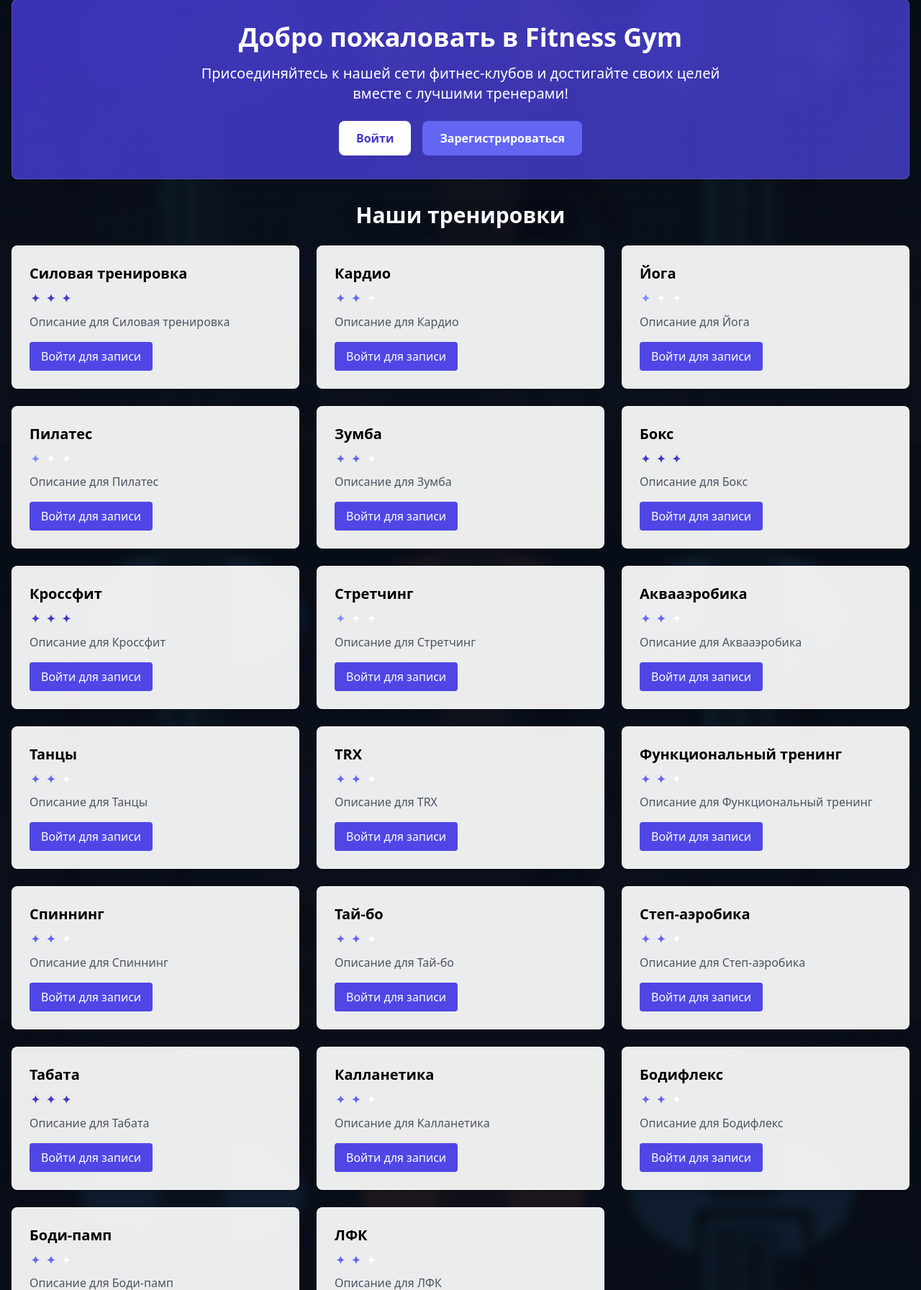
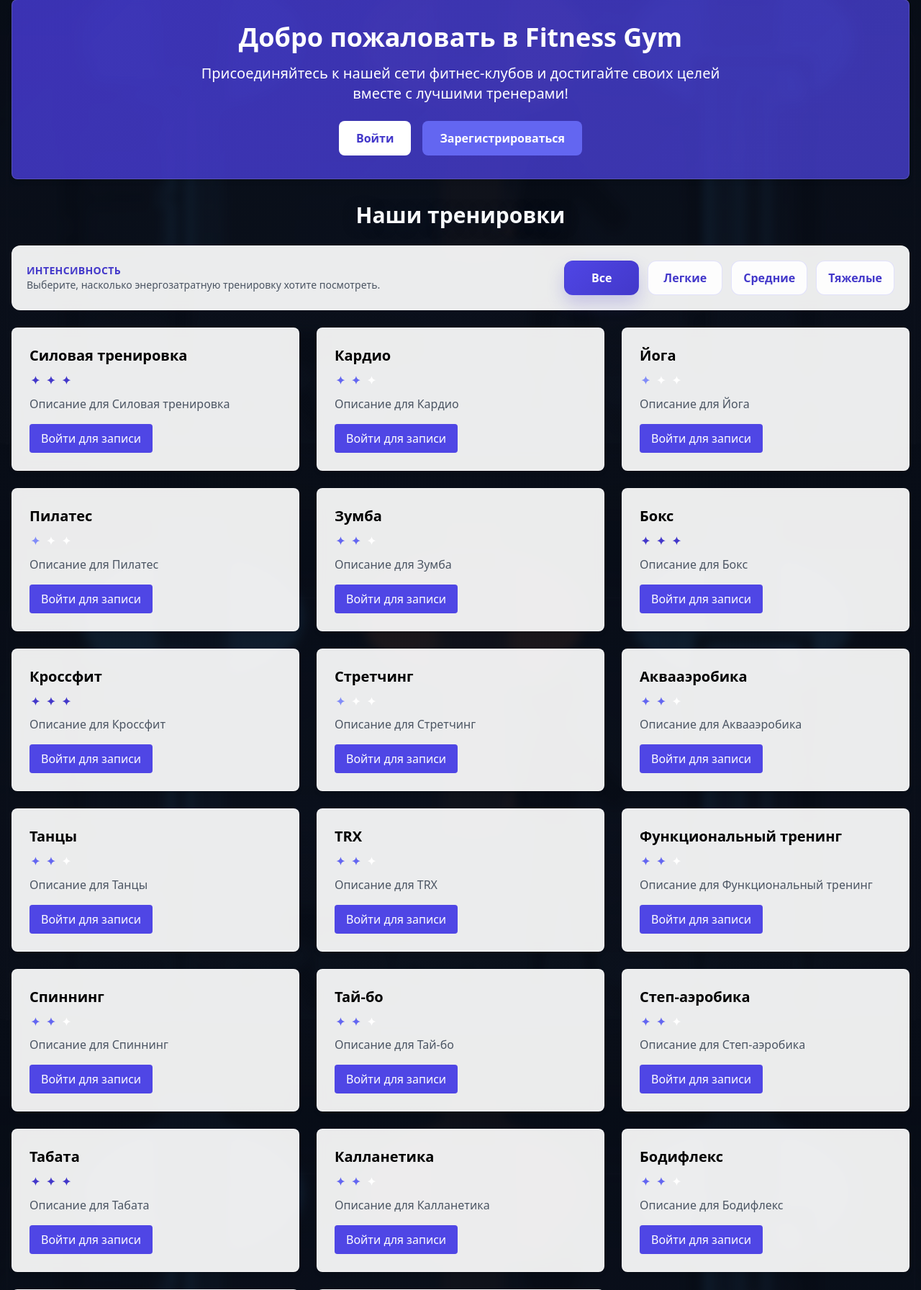
Before and after one commit to 9onin/fitness_gym_app, a Flask app: page / in a window 1280 px wide. Shown: the part 77-1869 px from the top of the page at 72% size. Run offline with Flask 3, Linux system fonts and the light colour scheme; data comes from the database, SQL or seed files in the repository; some libraries are stand-ins or nearby versions.

Commit message:
Add homepage workout intensity filter

```diff
--- a/static/css/main.css
+++ b/static/css/main.css
@@ -20,6 +20,39 @@ body.home-page main {
     background: rgba(255, 255, 255, 0.92);
     backdrop-filter: blur(8px);
     border: 1px solid rgba(255, 255, 255, 0.55);
+}
+
+.intensity-filter-panel {
+    border-radius: 0.75rem;
+}
+
+.intensity-filter-controls {
+    display: flex;
+    flex-wrap: wrap;
+    gap: 0.75rem;
+}
+
+.intensity-filter-btn {
+    min-width: 6.5rem;
+    padding: 0.7rem 1rem;
+    border: 1px solid rgba(99, 102, 241, 0.18);
+    border-radius: 0.75rem;
+    background: rgba(255, 255, 255, 0.88);
+    color: #4338ca;
+    font-weight: 600;
+    transition: all 150ms ease;
+}
+
+.intensity-filter-btn:hover {
+    background: #eef2ff;
+    border-color: rgba(99, 102, 241, 0.35);
+}
+
+.intensity-filter-btn.is-active {
+    background: linear-gradient(135deg, #4f46e5, #4338ca);
+    border-color: transparent;
+    color: #ffffff;
+    box-shadow: 0 12px 24px rgba(67, 56, 202, 0.22);
 }
 
 .energy-meter {
--- a/templates/index.html
+++ b/templates/index.html
@@ -23,10 +23,25 @@
     <section class="mb-12">
         <h2 class="text-3xl font-bold mb-6 text-center">Наши тренировки</h2>
 
-        <div class="grid grid-cols-1 md:grid-cols-2 lg:grid-cols-3 gap-6">
+        <div class="homepage-panel intensity-filter-panel p-4 md:p-5 mb-6">
+            <div class="flex flex-col gap-4 md:flex-row md:items-center md:justify-between">
+                <div>
+                    <p class="text-sm font-semibold uppercase tracking-wide text-indigo-700">Интенсивность</p>
+                    <p class="text-sm text-gray-600">Выберите, насколько энергозатратную тренировку хотите посмотреть.</p>
+                </div>
+                <div class="intensity-filter-controls" data-intensity-filter>
+                    <button type="button" class="intensity-filter-btn is-active" data-level="all">Все</button>
+                    <button type="button" class="intensity-filter-btn" data-level="1">Легкие</button>
+                    <button type="button" class="intensity-filter-btn" data-level="2">Средние</button>
+                    <button type="button" class="intensity-filter-btn" data-level="3">Тяжелые</button>
+                </div>
+            </div>
+        </div>
+
+        <div class="grid grid-cols-1 md:grid-cols-2 lg:grid-cols-3 gap-6" data-workout-grid>
             {% for workout_type in workout_types %}
                 {% set energy_level = energy_levels.get(workout_type.name, 2) %}
-                <div class="homepage-panel rounded-lg shadow-md overflow-hidden">
+                <div class="homepage-panel rounded-lg shadow-md overflow-hidden workout-card" data-energy-level="{{ energy_level }}">
                     <div class="p-6">
                         <h3 class="text-xl font-bold mb-2">{{ workout_type.name }}</h3>
                         <div class="energy-meter energy-level-{{ energy_level }} mb-3" aria-label="Уровень нагрузки {{ energy_level }} из 3">
@@ -44,6 +59,10 @@
                     </div>
                 </div>
             {% endfor %}
+        </div>
+
+        <div class="homepage-panel p-6 text-center hidden" data-empty-intensity-state>
+            <p class="text-gray-700 font-semibold">Под выбранную интенсивность пока нет тренировок.</p>
         </div>
     </section>
 
@@ -127,3 +146,49 @@
         </div>
     </section>
 {% endblock %}
+
+{% block scripts %}
+    {{ super() }}
+    <script>
+        document.addEventListener('DOMContentLoaded', function () {
+            const filterRoot = document.querySelector('[data-intensity-filter]');
+            const cards = Array.from(document.querySelectorAll('[data-energy-level]'));
+            const emptyState = document.querySelector('[data-empty-intensity-state]');
+            const grid = document.querySelector('[data-workout-grid]');
+
+            if (!filterRoot || !cards.length || !emptyState || !grid) {
+                return;
+            }
+
+            const buttons = Array.from(filterRoot.querySelectorAll('[data-level]'));
+
+            function applyFilter(level) {
+                let visibleCount = 0;
+
+                cards.forEach(function (card) {
+                    const cardLevel = card.getAttribute('data-energy-level');
+                    const isVisible = level === 'all' || cardLevel === level;
+                    card.classList.toggle('hidden', !isVisible);
+                    if (isVisible) {
+                        visibleCount += 1;
+                    }
+                });
+
+                emptyState.classList.toggle('hidden', visibleCount > 0);
+                grid.classList.toggle('hidden', visibleCount === 0);
+            }
+
+            buttons.forEach(function (button) {
+                button.addEventListener('click', function () {
+                    const level = button.getAttribute('data-level');
+
+                    buttons.forEach(function (item) {
+                        item.classList.toggle('is-active', item === button);
+                    });
+
+                    applyFilter(level);
+                });
+            });
+        });
+    </script>
+{% endblock %}
```
